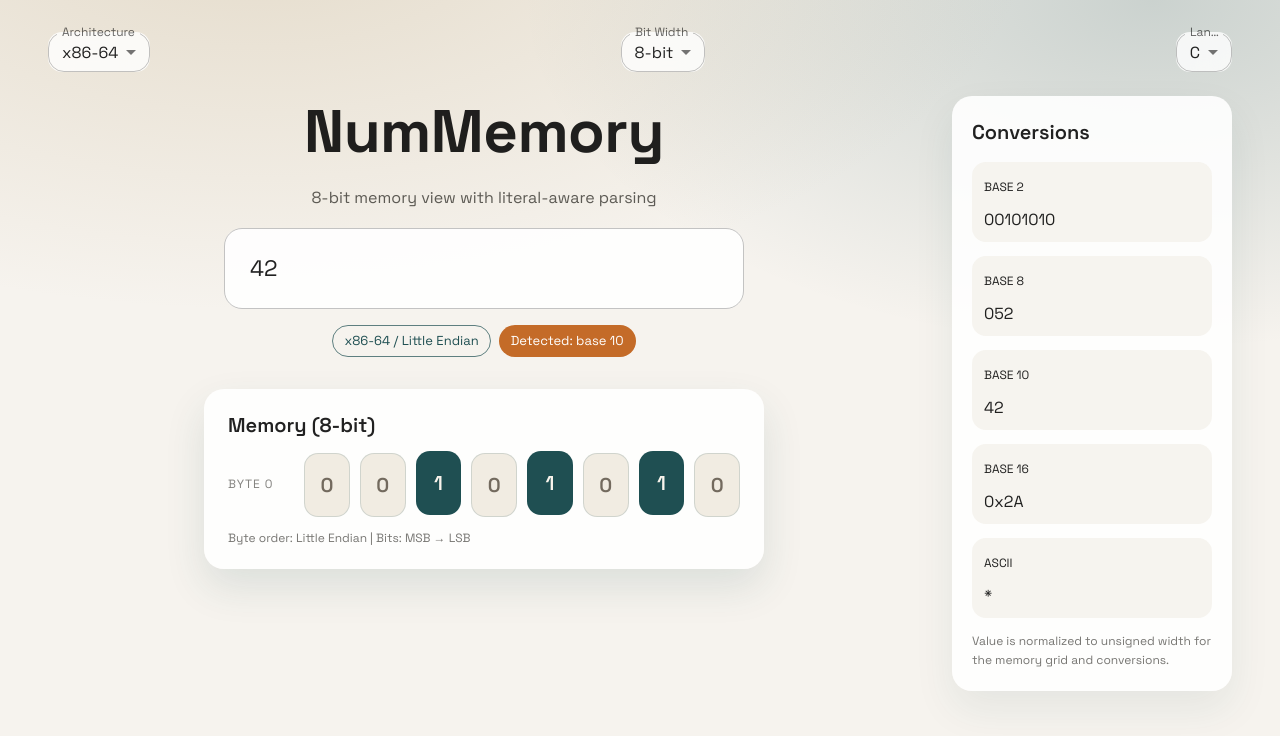
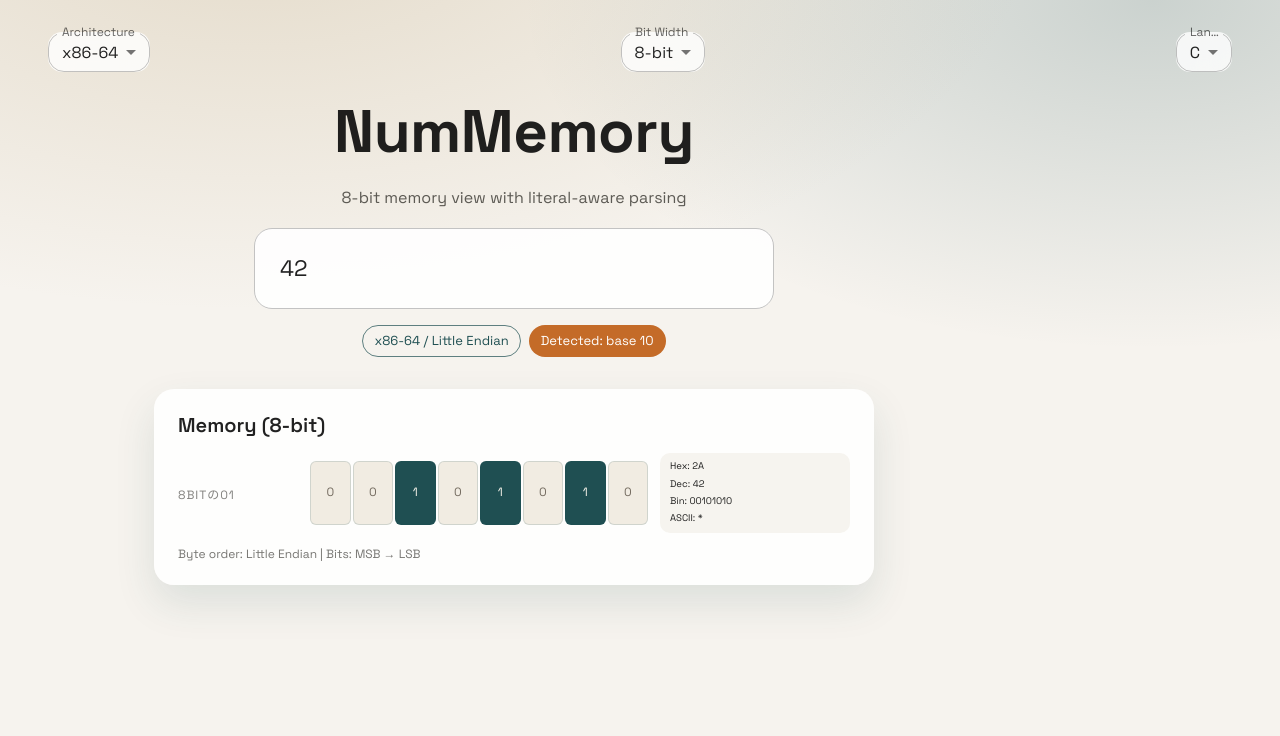
Before and after one commit to cha84rakanal/NumMem, a React (Vite) app: page / in a window 1280 px wide. Shown: the top 736 px of the page. Built offline with nearby package versions, Linux system fonts and the light colour scheme.

Commit message:
update design

```diff
--- a/src/App.tsx
+++ b/src/App.tsx
@@ -155,6 +155,10 @@ export default function App() {
   const asciiLabel = orderedBytes
     .map((byte) => toPrintableAscii(byte))
     .join(" ");
+  const rows = useMemo(() => {
+    if (orderedBytes.length === 0) return [null];
+    return orderedBytes.map((byte) => byte);
+  }, [orderedBytes]);
 
   return (
     <ThemeProvider theme={theme}>
@@ -238,81 +242,60 @@ export default function App() {
 
             <Box className="memory-panel">
               <Typography variant="h6">Memory ({bitWidth}-bit)</Typography>
-              <Box className="byte-stack">
-                {orderedBytes.length === 0
-                  ? [0].map((row) => (
-                      <Box key={`empty-${row}`} className="byte-row">
-                        <Typography variant="caption" className="byte-label">
-                          Byte {row}
+              <Box className="row-stack">
+                {rows.map((rowByte, rowIndex) => {
+                  const byte = rowByte;
+                  const bits = byte === null ? Array.from({ length: bitsPerRow }, () => "-") : toBits(byte, bitsPerRow);
+                  const hex = byte === null ? "--" : byte.toString(16).toUpperCase().padStart(2, "0");
+                  const bin = byte === null ? "--------" : byte.toString(2).padStart(8, "0");
+                  const ascii = byte === null ? "·" : toPrintableAscii(byte);
+                  const dec = byte === null ? "-" : String(byte);
+                  return (
+                    <Box key={`row-${rowIndex}`} className="byte-line">
+                      <Typography variant="caption" className="row-label">
+                        8bitの{String(rowIndex + 1).padStart(2, "0")}
                       </Typography>
-                        <Box className="bit-grid">
-                          {Array.from({ length: bitsPerRow }, (_, index) => (
-                            <Box key={`empty-bit-${index}`} className="bit-cell off">
-                              <Typography variant="h6">-</Typography>
+                      <Box className="byte-row-horizontal">
+                        {bits.map((bit, bitIndex) => (
+                          <Box
+                            key={`cell-${rowIndex}-${bitIndex}`}
+                            className={`bit-cell ${bit === "1" ? "on" : "off"}`}
+                          >
+                            <Typography variant="caption">{bit}</Typography>
                           </Box>
                         ))}
                       </Box>
+                      <Box className="row-conversions compact">
+                        <Box className="row-conversion">
+                          <Typography variant="caption" className="mono">
+                            Hex: {hex}
+                          </Typography>
                         </Box>
-                    ))
-                  : orderedBytes.map((byte, rowIndex) => (
-                      <Box key={`byte-${rowIndex}`} className="byte-row">
-                        <Typography variant="caption" className="byte-label">
-                          Byte {rowIndex}
+                        <Box className="row-conversion">
+                          <Typography variant="caption" className="mono">
+                            Dec: {dec}
                           </Typography>
-                        <Box className="bit-grid">
-                          {toBits(byte, bitsPerRow).map((bit, bitIndex) => (
-                            <Box key={`${rowIndex}-${bitIndex}`} className={`bit-cell ${bit === "1" ? "on" : "off"}`}>
-                              <Typography variant="h6">{bit}</Typography>
                         </Box>
-                          ))}
+                        <Box className="row-conversion">
+                          <Typography variant="caption" className="mono">
+                            Bin: {bin}
+                          </Typography>
+                        </Box>
+                        <Box className="row-conversion">
+                          <Typography variant="caption" className="mono">
+                            ASCII: {ascii}
+                          </Typography>
                         </Box>
                       </Box>
-                    ))}
+                    </Box>
+                  );
+                })}
               </Box>
               <Typography variant="caption" className="bit-caption">
                 Byte order: {endian} Endian | Bits: MSB → LSB
               </Typography>
             </Box>
           </Box>
-
-          <Box className="side-panel">
-            <Typography variant="h6">Conversions</Typography>
-            <Box className="conversion-card">
-              <Typography variant="overline">Base 2</Typography>
-              <Typography variant="body1" className="mono">
-                {normalized !== null ? normalized.toString(2).padStart(base2Pad, "0") : "-"}
-              </Typography>
-            </Box>
-            <Box className="conversion-card">
-              <Typography variant="overline">Base 8</Typography>
-              <Typography variant="body1" className="mono">
-                {normalized !== null ? normalized.toString(8).padStart(base8Pad, "0") : "-"}
-              </Typography>
-            </Box>
-            <Box className="conversion-card">
-              <Typography variant="overline">Base 10</Typography>
-              <Typography variant="body1" className="mono">
-                {normalized !== null ? normalized.toString(10) : "-"}
-              </Typography>
-            </Box>
-            <Box className="conversion-card">
-              <Typography variant="overline">Base 16</Typography>
-              <Typography variant="body1" className="mono">
-                {normalized !== null
-                  ? `0x${normalized.toString(16).toUpperCase().padStart(base16Pad, "0")}`
-                  : "-"}
-              </Typography>
-            </Box>
-            <Box className="conversion-card">
-              <Typography variant="overline">ASCII</Typography>
-              <Typography variant="body1" className="mono">
-                {normalized !== null ? asciiLabel : "-"}
-              </Typography>
-            </Box>
-            <Typography variant="caption" className="note">
-              Value is normalized to unsigned width for the memory grid and conversions.
-            </Typography>
-          </Box>
         </Box>
       </Box>
     </ThemeProvider>
--- a/src/styles.css
+++ b/src/styles.css
@@ -42,7 +42,7 @@ body {
 
 .content {
   display: grid;
-  grid-template-columns: minmax(0, 1fr) 280px;
+  grid-template-columns: minmax(0, 1fr) 220px;
   gap: 32px;
   align-items: start;
 }
@@ -84,42 +84,43 @@ body {
   border-radius: 20px;
   background: rgba(255, 255, 255, 0.9);
   box-shadow: 0 18px 40px rgba(31, 79, 82, 0.12);
-  width: min(560px, 95vw);
+  width: min(720px, 95vw);
   display: flex;
   flex-direction: column;
   gap: 12px;
   animation: floatIn 0.8s ease-out;
 }
 
-.byte-stack {
+.row-stack {
   display: grid;
   gap: 12px;
 }
 
-.byte-row {
+.byte-line {
   display: grid;
-  grid-template-columns: 64px 1fr;
+  grid-template-columns: 120px minmax(0, 1fr) minmax(140px, 190px);
+  gap: 12px;
   align-items: center;
-  gap: 12px;
 }
 
-.byte-label {
+.row-label {
   text-transform: uppercase;
   letter-spacing: 0.08em;
   color: rgba(29, 27, 22, 0.55);
+  padding-top: 6px;
 }
 
-.bit-grid {
+.byte-row-horizontal {
   display: grid;
   grid-template-columns: repeat(8, minmax(0, 1fr));
-  gap: 10px;
+  gap: 2px;
 }
 
 .bit-cell {
   height: 64px;
   display: grid;
   place-items: center;
-  border-radius: 14px;
+  border-radius: 6px;
   font-weight: 600;
   background: #efe9de;
   color: #5b5143;
@@ -130,7 +131,6 @@ body {
 .bit-cell.on {
   background: #1f4f52;
   color: #f9f4ec;
-  transform: translateY(-2px);
 }
 
 .bit-cell.off {
@@ -141,6 +141,32 @@ body {
   color: rgba(29, 27, 22, 0.6);
 }
 
+.row-conversions {
+  display: grid;
+  gap: 8px;
+  padding: 10px 12px;
+  border-radius: 10px;
+  background: rgba(246, 243, 238, 0.9);
+}
+
+.row-conversion {
+  display: grid;
+  gap: 2px;
+}
+
+.row-conversions.compact {
+  padding: 6px 10px;
+  gap: 1.5px;
+}
+
+.row-conversions.compact .MuiTypography-overline {
+  font-size: 0.5rem;
+}
+
+.row-conversions.compact .MuiTypography-caption {
+  font-size: 0.6rem;
+}
+
 .side-panel {
   padding: 20px;
   border-radius: 20px;
@@ -149,7 +175,7 @@ body {
   display: flex;
   flex-direction: column;
   gap: 14px;
-  min-width: 240px;
+  min-width: 200px;
 }
 
 .conversion-card {
@@ -199,7 +225,7 @@ body {
     align-items: stretch;
   }
 
-  .byte-row {
+  .byte-line {
     grid-template-columns: 1fr;
   }
 }
```
Also changed, not shown: 4 other files (tests, documents, lock files or other folders). Lines whose indentation alone changed are shown as unchanged.
